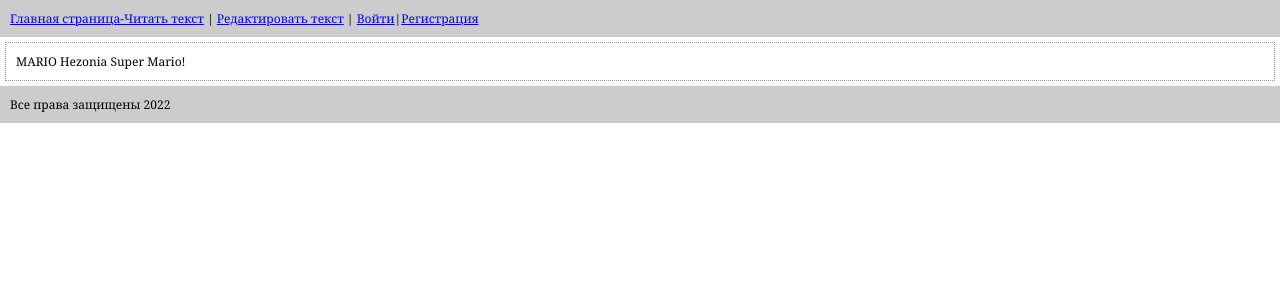
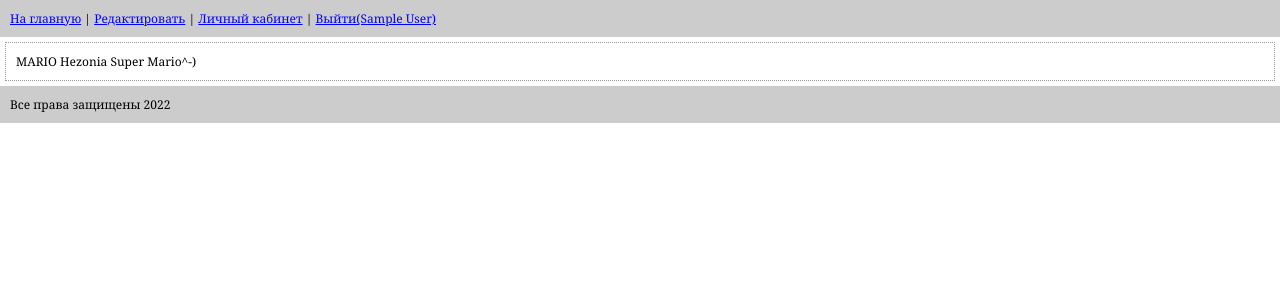
Before and after one commit to dilyarakhabibullina/php_final_project, a PHP site: page /index.php?act=index in a window 1280 px wide. Shown: the part 74-374 px from the top of the page. Run offline with PHP 8.4, Linux system fonts and the light colour scheme; the visitor is signed in with stand-in values (Sample User, id 1); tables that the repository leaves empty or names only in its code hold one stand-in row (values such as "Sample post"); data that the repository does not hold is empty.

Commit message:
прикручены регистрация и авторизация и личный кабинет

```diff
--- a/data/text.txt
+++ b/data/text.txt
@@ -1 +1 @@
-MARIO Hezonia Super Mario!
+MARIO Hezonia Super Mario^-)
--- a/inc/C_Base.php
+++ b/inc/C_Base.php
@@ -1,5 +1,6 @@
 <?php
 include 'Controller.php';
+include_once 'm/User.php';
 
 class C_Base extends Controller {
 protected $title;
@@ -12,7 +13,13 @@ public function __construct (){
 
 public function render () {
 
-$vars = array ('title' => $this->title, 'content'=>$this->content);
+$get_user = new User();
+if ($_SESSION['user_id']) {
+    $user_info = $get_user->get($_SESSION['user_id']);
+}
+else {$user_info = false;};
+
+$vars = array ('title' => $this->title, 'content'=>$this->content, 'user'=>$user_info['name']);
 $page = $this->Template('theme/v_main.php', $vars);
 echo $page;
 }
--- a/inc/C_User.php
+++ b/inc/C_User.php
@@ -5,6 +5,25 @@ include_once 'm/User.php';
 class C_User extends C_Base {
     public function __construct (){
         parent::__construct();
+    }
+
+    // public function action_info() {
+    //     $get_user = new User();
+    //     $user_info = $get_user->get($_SESSION['user_id']);
+    //     $this->title .=":: Личный кабинет". $user_info['name'];
+    //   $this->content = $this->Template('theme/u_info.php', ['username' => $user_info['name'],'userlogin' => $user_info['login']]);
+    //   //$this->content = $this->Template('theme/u_info.php', array('username' => $user_info['name'], 'userlogin' => $user_info['login']));
+
+    // }
+    public function action_info() {
+
+        $get_user = new User();
+        //$_SESSION['user_id'] = $user['id'];
+        $user_info = $get_user->get($_SESSION['user_id']);
+        $this->title .= '::' . $user_info['name'];
+        $this->content = $this->Template('theme/u_info.php', array('username' => $user_info['name'], 'userlogin' => $user_info['login']
+        //, ['text' => $user_info]
+        ));
     }
 
     public function action_reg(){
@@ -27,6 +46,11 @@ class C_User extends C_Base {
         $this->content = $this->Template('theme/u_login.php', ['text' => $result]);
 }
 }
+
+public function action_logout() {
+    $logout = new User();
+    $result = $logout->logout();
+}
 }
 
 ?>
--- a/inc/Controller.php
+++ b/inc/Controller.php
@@ -1,4 +1,5 @@
 <?php
+session_start();
 //
 // Базовый класс контроллера.
 //
--- /dev/null
+++ b/inc/cabinet.php
@@ -0,0 +1,2 @@
+<?php
+echo "Привет пользователь!"
--- a/index.php
+++ b/index.php
@@ -1,6 +1,11 @@
 <?php
-include_once ('inc/C_Page.php');
-include_once ('inc/C_User.php');
+// include_once ('inc/C_Page.php');
+// include_once ('inc/C_User.php');
+
+function __autoload($classname){
+	include_once("inc/$classname.php");
+}
+
 
 $action="action_";
 $action.= ($_GET['act'])?$_GET['act']:'index';
--- a/m/User.php
+++ b/m/User.php
@@ -17,9 +17,15 @@ class User {
     public function connecting () {
         return new PDO(DRIVER . ':host=' . SERVER . ';dbname=' . DB, USERNAME, PASSWORD);
     }
+    // public function get ($id) {
+    //     return $this->connect->query("SELECT * FROM users WHERE id = '" . $id . "'")->fetch();
+    // }
+
     public function get ($id) {
-        return $this->connect->query("SELECT * FROM users WHERE id = '" . $id . "'")->fetch();
+       return  $this->connect->query("SELECT * FROM users WHERE id = '" . $id . "'")->fetch();
     }
+
+
     public function newR ($name, $login, $password) {
         $user = $this->connect->query("SELECT * from users WHERE login = '" . $login . "' ")->fetch();
         if (!$user) {
@@ -28,24 +34,38 @@ class User {
 
             }     }
             else {
-                return "Такой логин уже есть";
+            return "Такой пользователь есть";
+            //print_r($user);
             }
     }
     public function login ($login, $password) {
         $user = $this->connect->query("SELECT * from users WHERE login = '" . $login . "' ")->fetch();
 
         if ($user) {
-            if ($user['password'] == $password
+            if ($user['password'] == $password) {
             // pass($user['name'], strip_tags($password))
-            ) {
+            $_SESSION['user_id'] = $user['id'];
                // $_SESSION['user_id'] = $user['id'];
-                return 'Добро пожаловать в систему, ' . $user['name'] . '!';
+                return 'Добро пожаловать в систему, ' . $user['name'] . $user['id'] .$_SESSION['user_id']. print_r($_SESSION).'!';
             } else {
                 return 'Пароль не верный!';}
             } else {
                 return 'Пользователь с таким логином не зарегистрирован!';
             }
             }
+        // public function login ($login, $password) {
+		// 	$user = $this->connect->query("SELECT * FROM users WHERE login = '" . $login . "'")->fetch();
+		// 	if ($user) {
+		// 		if ($user['password'] == $password) {
+    	// 			$_SESSION['user_id'] = $user['id'];
+    	// 			return 'Добро пожаловать в систему, ' . $user['name'] . '!';
+		// 		} else {
+		// 			return 'Пароль не верный!';
+		// 		}
+		// 	} else {
+		// 		return 'Пользователь с таким логином не зарегистрирован!';
+		// 	}
+		// }
 
 
         public function logout () {
@@ -57,5 +77,5 @@ class User {
             return false;
         }
         }
-        //print_r ($user);
+
 ?>
--- a/theme/v_main.php
+++ b/theme/v_main.php
@@ -12,18 +12,16 @@
         <h2><?=$title?></h2>
     </div>
     <div id="menu">
-        <a href="index.php">Главная страница-Читать текст</a> |
-        <a href="index.php?contr=edit&act=edit">Редактировать текст</a> |
-        <?php
-        if ($user) {?>
-        <a href="index.php?contr=user&act=info">Личный кабинет</a>|<a href="index.php?contr=user&act=logout">Выход (<?=$user?>)</a>;
-        <?php }
-
-        else {?>
- <a href="index.php?contr=user&act=login">Войти</a>|<a href="index.php?contr=user&act=reg">Регистрация</a>
-    <?php }
-        ?>
-          </div>
+		<a href="index.php">На главную</a> |
+		<a href="index.php?contr=page&act=edit">Редактировать</a> |
+		<?php
+			if ($user) {
+				echo '<a href="index.php?contr=user&act=info">Личный кабинет</a> | <a href="index.php?contr=user&act=logout">Выйти('. $user .')</a>';
+			} else {
+				echo '<a href="index.php?contr=user&act=login">Войти</a> | <a href="index.php?contr=user&act=reg">Регистрация</a>';
+			}
+		?>
+	</div>
     <div id="content">
         <?=$content?>
     </div>
```
Also changed, not shown: inc/M_User.php (added, +14 -0 lines), theme/u_info.php (+5 -15 lines), theme/u_login.php (+11 -3 lines).
